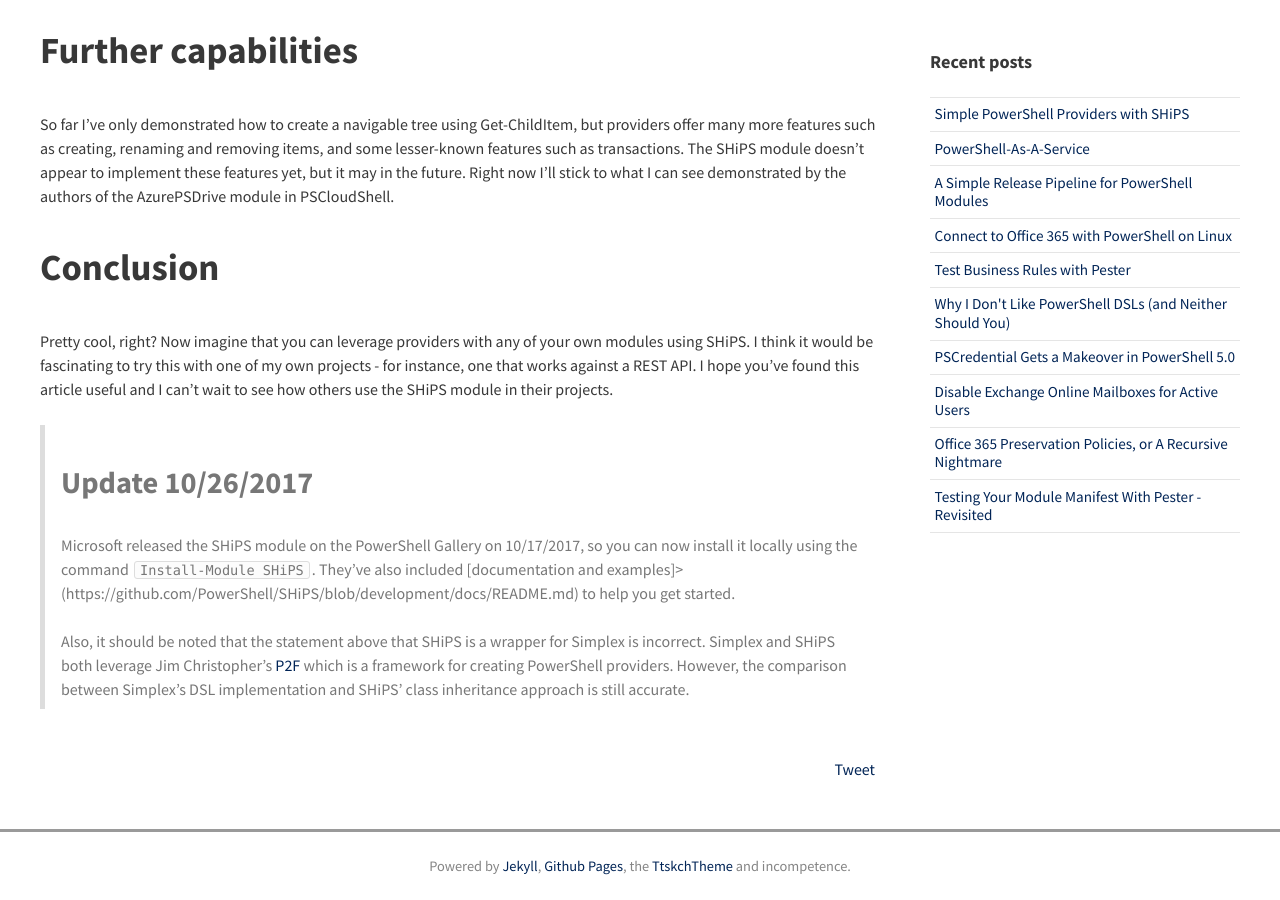
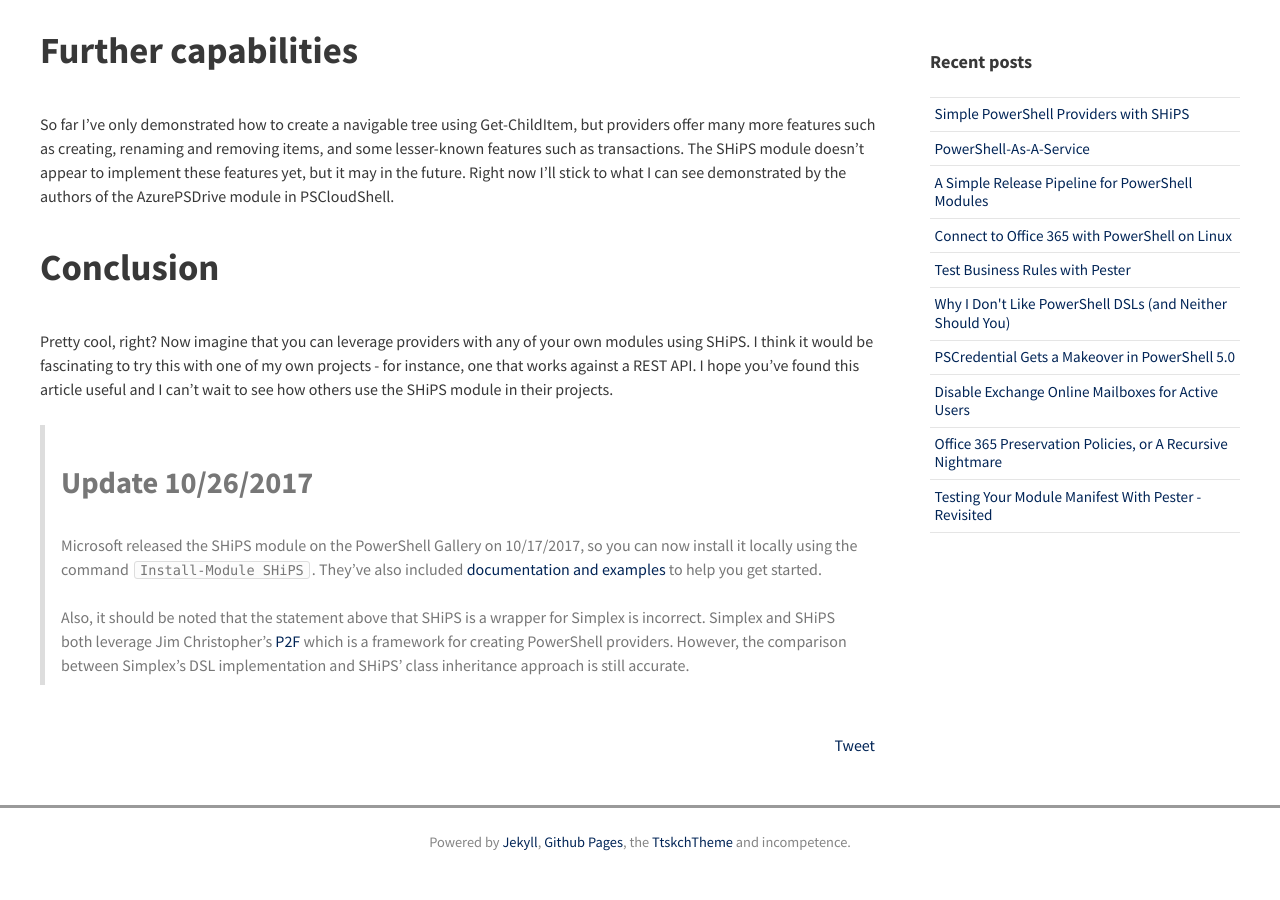
Before and after one commit to mattmcnabb/mattmcnabb.github.io, a Jekyll site: the page built from _posts/2017-9-30-SHiPS-PSCloudShell.md, in a window 1280 px wide and 900 px high, scrolled down 4702 px. Built offline with Jekyll 4.4.1, drawn with Linux system fonts in a browser that asks for light colours; nearby versions of some CDN libraries; comment, search, counter and statistics services are not loaded; after the commit the page ends 5578 px from its top, so only the background shows below that.

Commit message:
Update 2017-9-30-SHiPS-PSCloudShell.md

```diff
--- a/_posts/2017-9-30-SHiPS-PSCloudShell.md
+++ b/_posts/2017-9-30-SHiPS-PSCloudShell.md
@@ -181,6 +181,6 @@ So far I've only demonstrated how to create a navigable tree using Get-ChildItem
 Pretty cool, right? Now imagine that you can leverage providers with any of your own modules using SHiPS. I think it would be fascinating to try this with one of my own projects - for instance, one that works against a REST API. I hope you've found this article useful and I can't wait to see how others use the SHiPS module in their projects.
 
 > ## Update 10/26/2017
-> Microsoft released the SHiPS module on the PowerShell Gallery on 10/17/2017, so you can now install it locally using the command `Install-Module SHiPS`. They've also included [documentation and examples]>(https://github.com/PowerShell/SHiPS/blob/development/docs/README.md) to help you get started.
+> Microsoft released the SHiPS module on the PowerShell Gallery on 10/17/2017, so you can now install it locally using the command `Install-Module SHiPS`. They've also included [documentation and examples](https://github.com/PowerShell/SHiPS/blob/development/docs/README.md) to help you get started.
 >
 > Also, it should be noted that the statement above that SHiPS is a wrapper for Simplex is incorrect. Simplex and SHiPS both leverage Jim Christopher's [P2F](https://github.com/beefarino/p2f) which is a framework for creating PowerShell providers. However, the comparison between Simplex's DSL implementation and SHiPS' class inheritance approach is still accurate.
```
